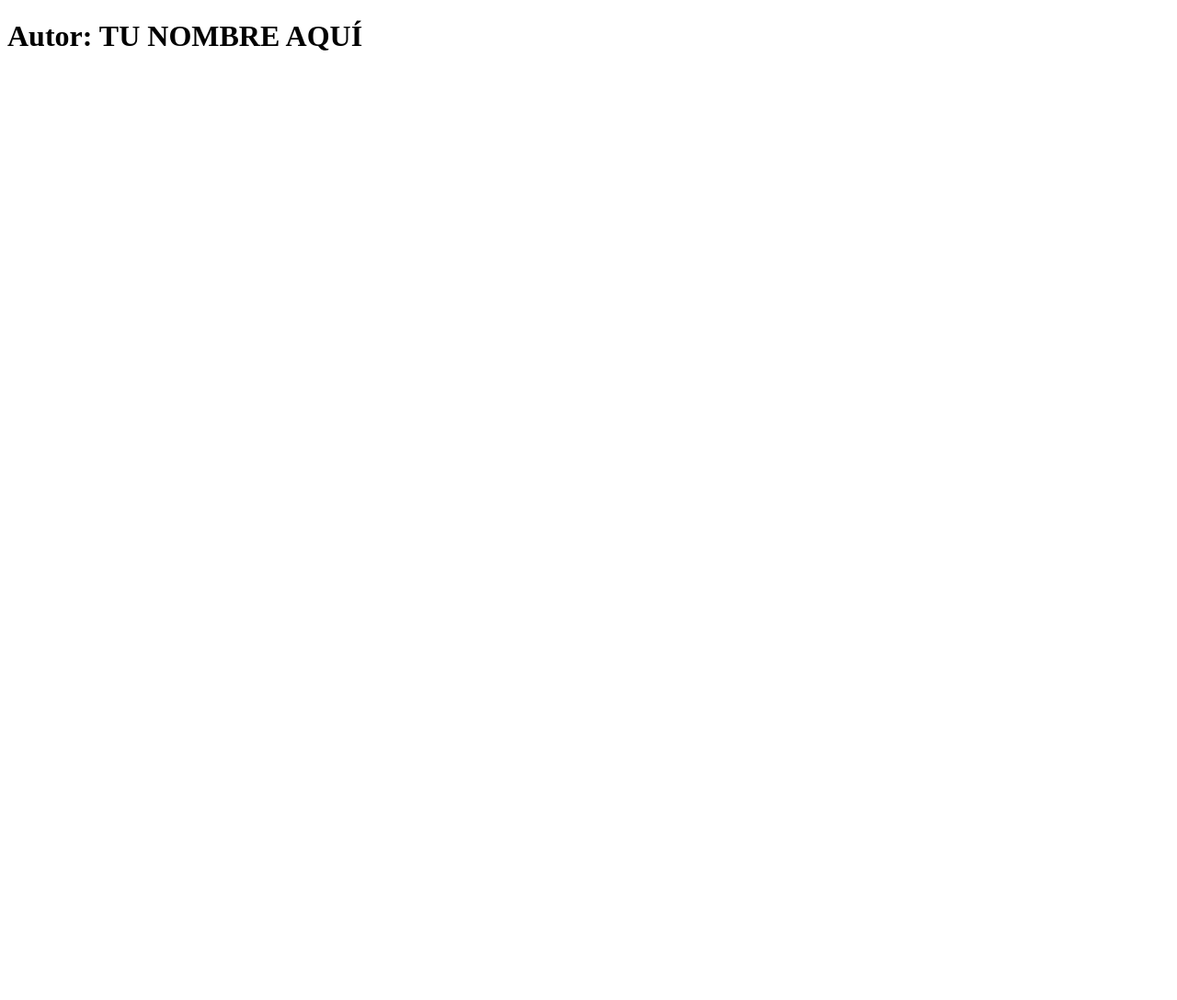
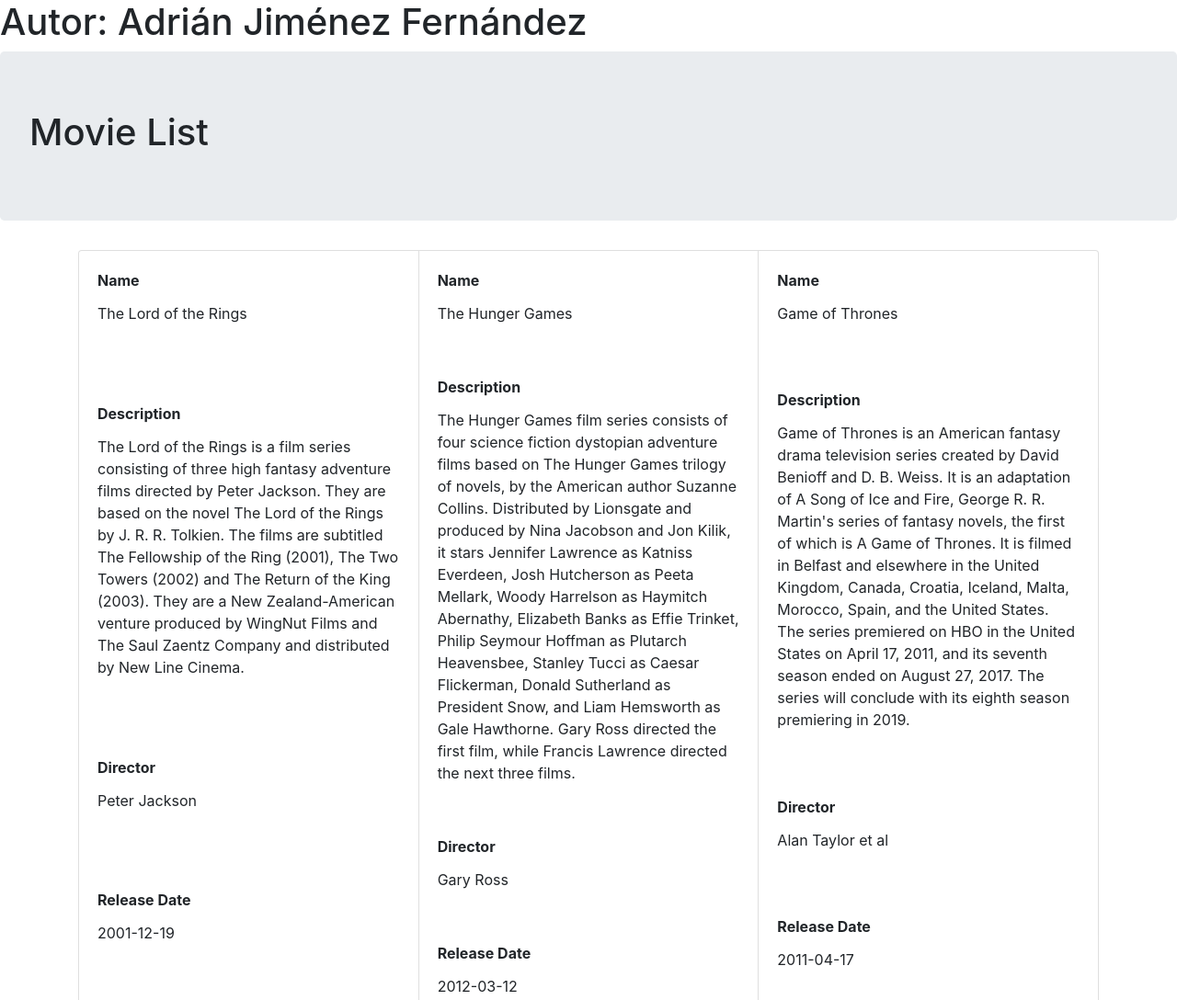
Before and after one commit to AdrianXtreme/practica_vuejs_componentes, a website: page index.html in a window 1280 px wide. Shown: the top 1088 px of the page at 92% size. Before the commit the page ends 800 px from the top, so only its background shows below. Drawn offline with nearby package versions, Linux system fonts and the light colour scheme.

Commit message:
copiado código práctica anterior

```diff
--- a/index.html
+++ b/index.html
@@ -7,15 +7,36 @@
         <meta name="author" content="">
         <meta name="description" content="">
         <meta name="viewport" content="width=device-width, initial-scale=1">
-        <!-- TODO: Cargar CSS Bootstrap (no es necesario el JS) -->
+        <link rel="stylesheet" href="https://stackpath.bootstrapcdn.com/bootstrap/4.3.1/css/bootstrap.min.css" integrity="sha384-ggOyR0iXCbMQv3Xipma34MD+dH/1fQ784/j6cY/iJTQUOhcWr7x9JvoRxT2MZw1T" crossorigin="anonymous">
     </head>
 
     <body>
 
-        <h1 id="autor">Autor: TU NOMBRE AQUÍ</h1>
+        <h1 id="autor">Autor: Adrián Jiménez Fernández</h1>
 
         <!-- https://vuejs.org/v2/guide/index.html -->
         <div id="app">
+            <div class="jumbotron">
+                <h1 id="title">{{ col.collection.title }}</h1>
+            </div>
+                <div class="container">
+                    <div class="card-group">
+                        <div class="card" v-for="item in col.collection.items">
+                            <div class="card-body" v-for="movie in item.data">
+                                <dl>
+                                    <dt class="card-title">
+                                        {{ movie.prompt }}
+                                    </dt>
+                                    <dd class="card-text">
+                                        {{movie.value}}
+                                    </dd>
+                                </dl>
+                            </div>
+                            <div class="card-body"><a v-bind:href="item.href" class="btn btn-primary">Ver</a></div>
+                        </div>
+                    </div>
+                </div>
+            </div>
             <!--
                  TODO: Aplicación VueJS. Ver archivo ./js/script.js
                - Mostrar el título de la colección dentro de un componente Jumbotron de Bootstrap https://getbootstrap.com/docs/4.0/components/jumbotron/. En su interior habrá un <h1> con id "title" que mostrará el título de la colección
@@ -47,9 +68,9 @@
 
         </script>
 
-
         <!-- TODO: Cargar librería VueJS y archivo js/script.js -->
-
+        <script src="https://cdn.jsdelivr.net/npm/vue@2/dist/vue.js"></script>
+        <script src="/js/script.js"></script>
     </body>
 
 </html>
```
